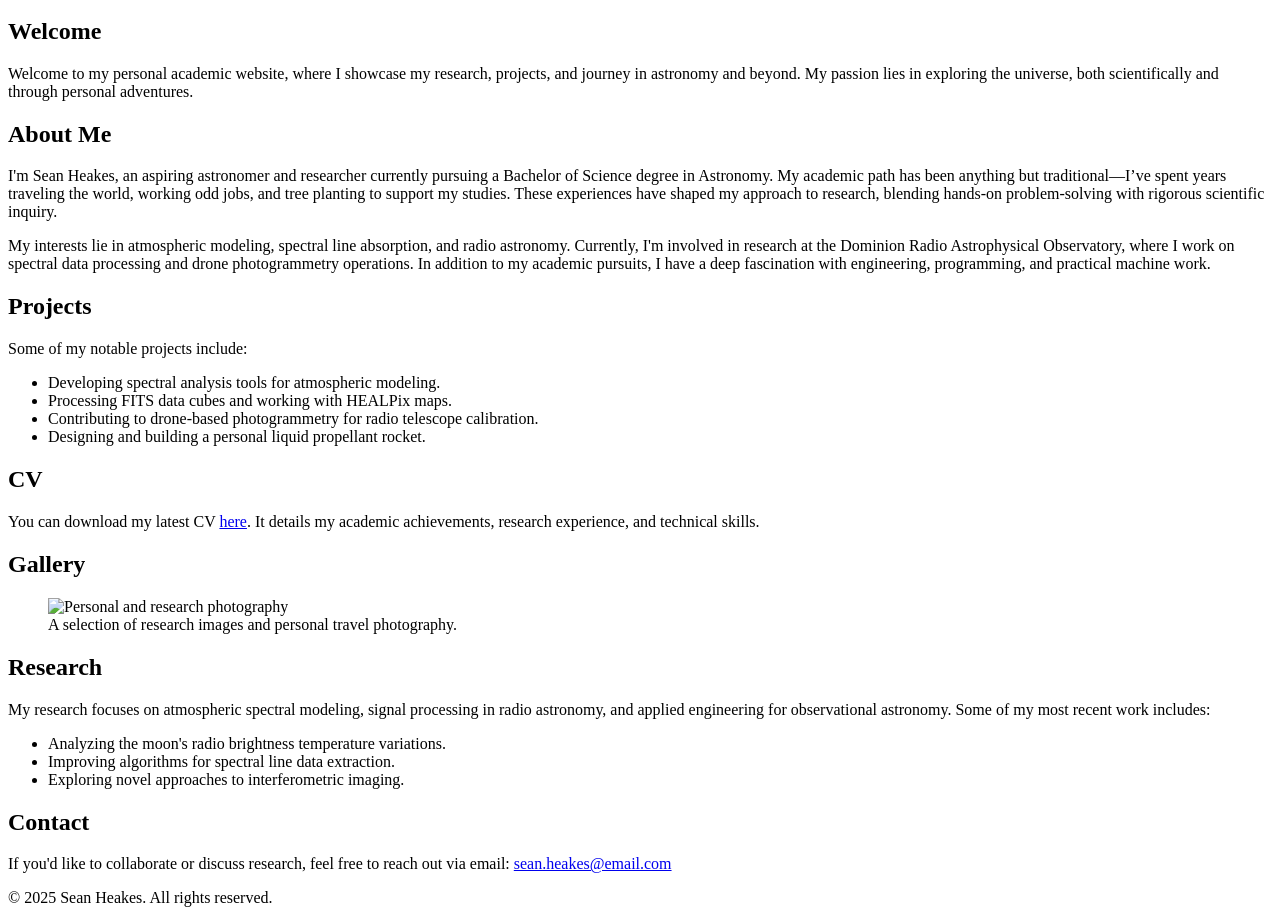
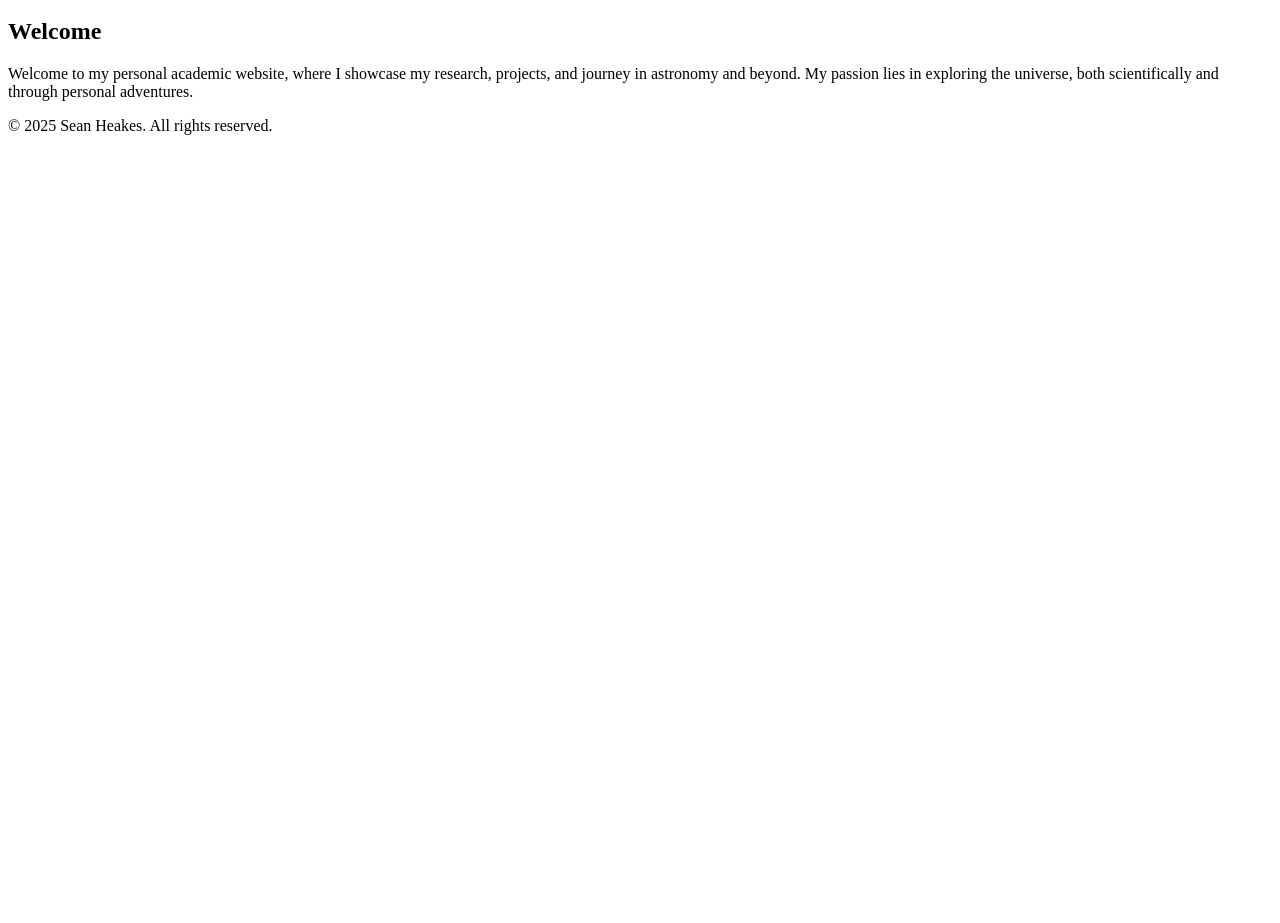
Before and after one commit to sheakes/sean-heakes-website, a plain HTML site: page index.html in a window 1280 px wide. Shown: the part 255-1178 px from the top of the page. After the commit the page ends 800 px from the top, so only its background shows below. Drawn offline with Linux system fonts and the light colour scheme.

Commit message:
adding images and additional pages

```diff
--- a/index.html
+++ b/index.html
@@ -5,26 +5,6 @@
     <meta name="viewport" content="width=device-width, initial-scale=1.0">
     <title>Sean Heakes - Astronomy & Research</title>
     <link rel="stylesheet" href="style.css">
-    <script>
-        document.addEventListener("DOMContentLoaded", function() {
-            const images = [
-                "images/research_figure1.png",
-                "images/research_figure2.png",
-                "images/research_figure3.png",
-                "images/travel_photo1.png",
-                "images/travel_photo2.png"
-            ];
-            let currentImageIndex = 0;
-            const imgElement = document.getElementById("galleryImage");
-
-            function changeImage() {
-                currentImageIndex = (currentImageIndex + 1) % images.length;
-                imgElement.src = images[currentImageIndex];
-            }
-
-            setInterval(changeImage, 3000); // Change image every 3 seconds
-        });
-    </script>
 </head>
 <body>
     <header>
@@ -48,51 +28,6 @@
             <h2>Welcome</h2>
             <p>Welcome to my personal academic website, where I showcase my research, projects, and journey in astronomy and beyond. My passion lies in exploring the universe, both scientifically and through personal adventures.</p>
         </section>
-
-        <section>
-            <h2>About Me</h2>
-            <p>I'm Sean Heakes, an aspiring astronomer and researcher currently pursuing a Bachelor of Science degree in Astronomy. My academic path has been anything but traditional—I’ve spent years traveling the world, working odd jobs, and tree planting to support my studies. These experiences have shaped my approach to research, blending hands-on problem-solving with rigorous scientific inquiry.</p>
-            <p>My interests lie in atmospheric modeling, spectral line absorption, and radio astronomy. Currently, I'm involved in research at the Dominion Radio Astrophysical Observatory, where I work on spectral data processing and drone photogrammetry operations. In addition to my academic pursuits, I have a deep fascination with engineering, programming, and practical machine work.</p>
-        </section>
-
-        <section>
-            <h2>Projects</h2>
-            <p>Some of my notable projects include:</p>
-            <ul>
-                <li>Developing spectral analysis tools for atmospheric modeling.</li>
-                <li>Processing FITS data cubes and working with HEALPix maps.</li>
-                <li>Contributing to drone-based photogrammetry for radio telescope calibration.</li>
-                <li>Designing and building a personal liquid propellant rocket.</li>
-            </ul>
-        </section>
-
-        <section>
-            <h2>CV</h2>
-            <p>You can download my latest CV <a href="cv.pdf">here</a>. It details my academic achievements, research experience, and technical skills.</p>
-        </section>
-
-        <section>
-            <h2>Gallery</h2>
-            <figure>
-                <img id="galleryImage" src="images/travel_photo1.png" alt="Personal and research photography">
-                <figcaption>A selection of research images and personal travel photography.</figcaption>
-            </figure>
-        </section>
-
-        <section>
-            <h2>Research</h2>
-            <p>My research focuses on atmospheric spectral modeling, signal processing in radio astronomy, and applied engineering for observational astronomy. Some of my most recent work includes:</p>
-            <ul>
-                <li>Analyzing the moon's radio brightness temperature variations.</li>
-                <li>Improving algorithms for spectral line data extraction.</li>
-                <li>Exploring novel approaches to interferometric imaging.</li>
-            </ul>
-        </section>
-
-        <section>
-            <h2>Contact</h2>
-            <p>If you'd like to collaborate or discuss research, feel free to reach out via email: <a href="mailto:sean.heakes@email.com">sean.heakes@email.com</a></p>
-        </section>
     </main>
 
     <footer>
```
Also changed, not shown: about.html (added, +17 -0 lines), contact.html (added, +17 -0 lines), cv.html (added, +17 -0 lines), gallery.html (added, +17 -0 lines), projects.html (added, +17 -0 lines), research.html (added, +17 -0 lines), images/research_figure1.jpg (added), 2 other files.
